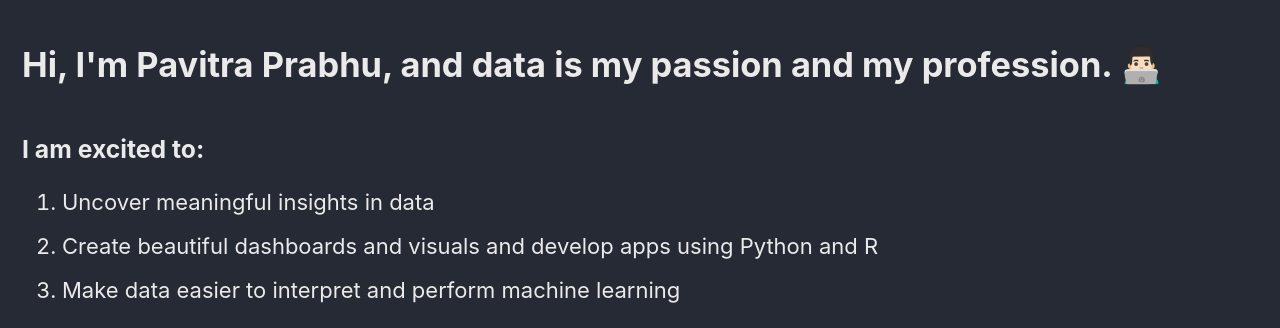
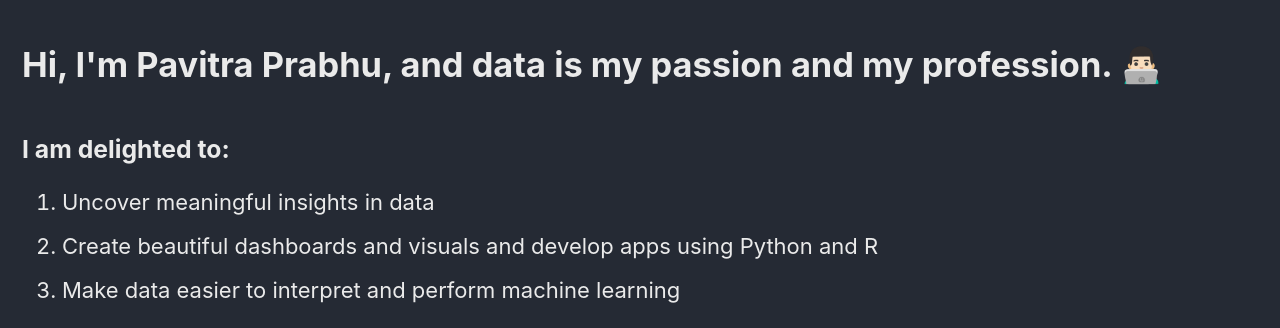
Before and after one commit to prabhupavitra/prabhupavitra.github.io, a Jekyll site: the page built from index.html, in a window 1280 px wide. Shown: the part 553-881 px from the top of the page. Built offline with Jekyll 4.4.1, drawn with Linux system fonts in a browser that asks for light colours; cached includes are drawn as plain includes; nearby versions of some CDN libraries; the list of posts is cut into pages by our own code.

Commit message:
Update index.html

```diff
--- a/index.html
+++ b/index.html
@@ -34,7 +34,7 @@ feature_row:
 
 <h1> Hi, I'm Pavitra Prabhu, and data is my <strong>passion</strong> and my <strong>profession</strong>. &#x1F468;&#x1F3FB;&#x200D;&#x1F4BB;</h1>
 
-<h3>I am excited to:</h3>
+<h3>I am delighted to:</h3>
 <ol>
 <li> Uncover meaningful insights in data </li>
 <li> Create beautiful dashboards and visuals and develop apps using Python and R </li>
```
